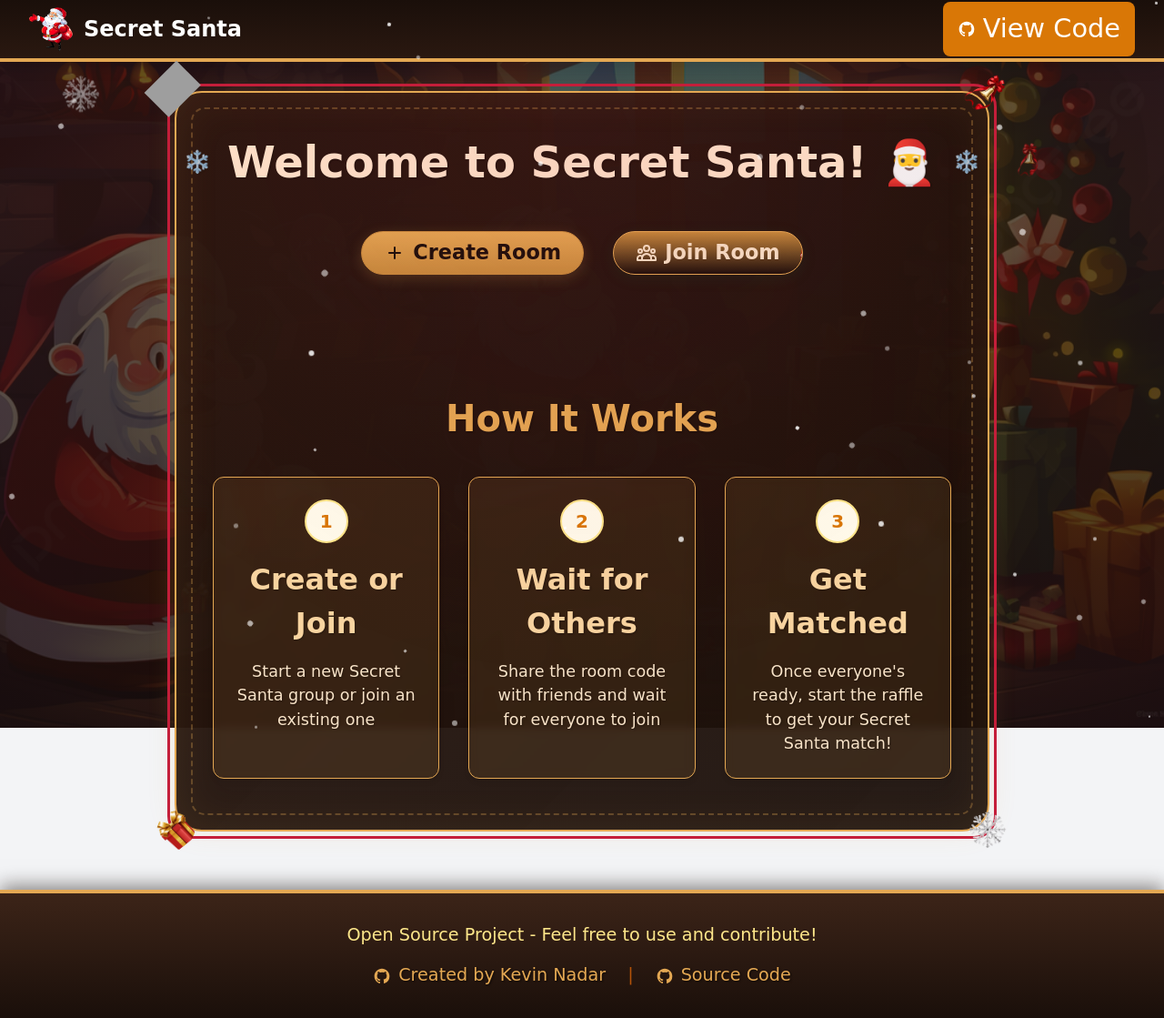
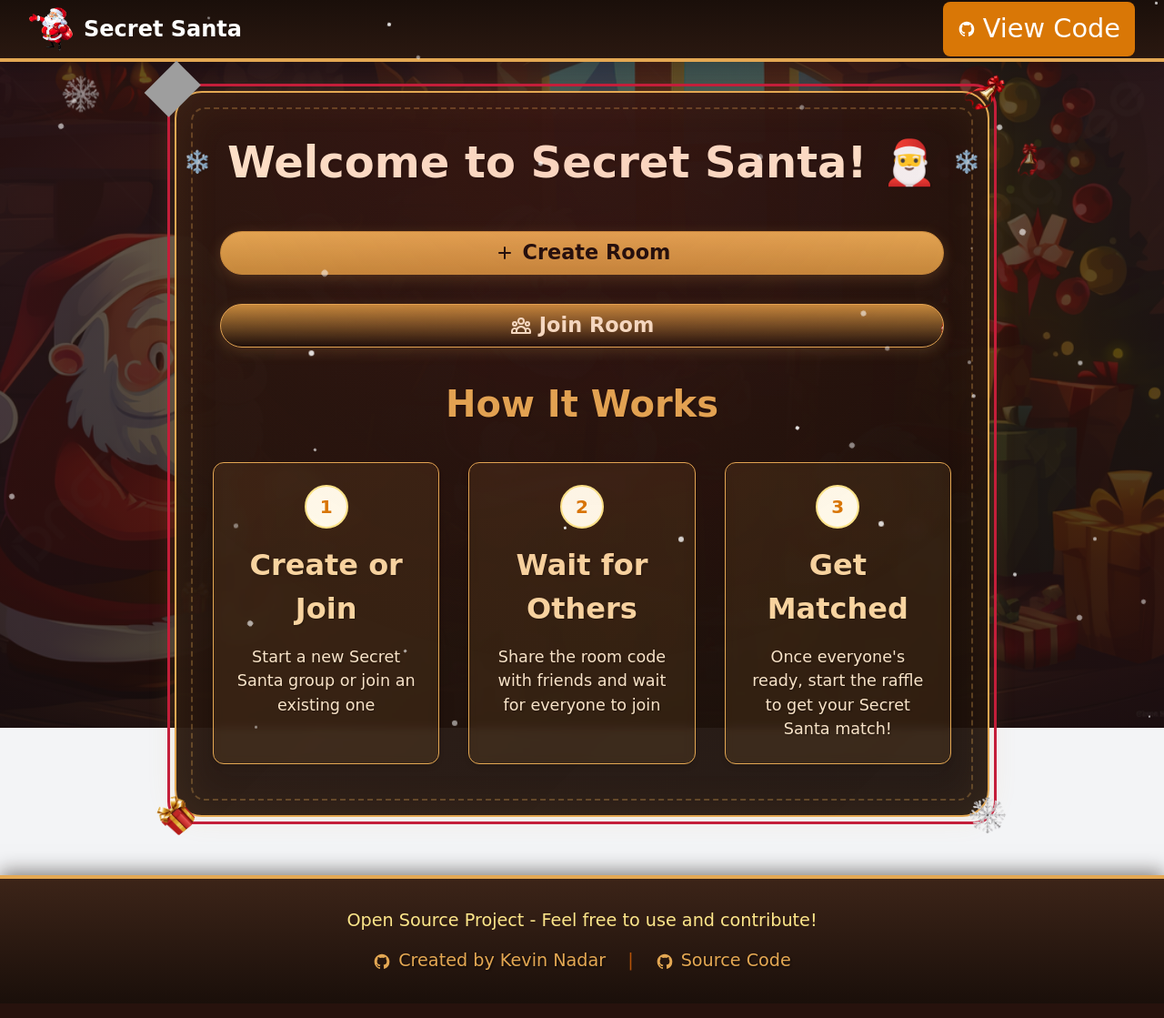
Before and after one commit to kevinnadar22/Secret.Santa.Shuffle, a Flask app: page / in a window 1280 px wide. Shown: the whole page at 91% size. Run offline with Flask 3, Linux system fonts and the light colour scheme; some libraries are stand-ins or nearby versions; some web fonts are replaced; grey boxes are pictures that could not be loaded.

Commit message:
Refactor index.html for improved UI consistency and form layout

```diff
--- a/secret_santa_app/templates/index.html
+++ b/secret_santa_app/templates/index.html
@@ -13,19 +13,19 @@
         <div class="corner-decoration bottom-left-decoration"></div>
         <div class="corner-decoration bottom-right-decoration"></div>
 
-        <h1 class="christmas-title text-4xl font-bold mb-8">
+        <h1 class="christmas-title text-4xl font-bold mb-2">
             Welcome to Secret Santa! 🎅
         </h1>
 
         {% if error %}
-        <div class="bg-red-100 border-2 border-red-400 text-red-700 px-4 py-3 rounded-lg mb-6">
+        <div class="bg-red-100 border-2 border-red-400 text-red-700 px-4 py-3 rounded-lg mb-2">
             <p class="text-center">{{ error }}</p>
         </div>
         {% endif %}
 
         <div class="form-container">
             <!-- Initial Buttons -->
-            <div id="initial_buttons" class="flex flex-col sm:flex-row gap-4 justify-center mb-8">
+            <div id="initial_buttons" class="flex flex-col gap-3 justify-center mb-2">
                 <button id="show_create_form"
                     class="christmas-button group relative min-w-[200px]">
                     <span class="relative z-2 flex items-center justify-center gap-2">
@@ -37,7 +37,7 @@
                     </span>
                 </button>
                 <button id="show_join_form"
-                    class="christmas-button group relative min-w-[200px]" style="background: var(--christmas-green)">
+                    class="christmas-button group relative min-w-[200px]">
                     <span class="relative z-2 flex items-center justify-center gap-2">
                         <svg class="w-6 h-6" fill="none" stroke="currentColor" viewBox="0 0 24 24">
                             <path stroke-linecap="round" stroke-linejoin="round" stroke-width="2"
@@ -50,13 +50,13 @@
             </div>
 
             <!-- Forms -->
-            <div class="forms-wrapper">
+            <div class="forms-wrapper w-full max-w-md mx-auto absolute top-0 left-1/2 -translate-x-1/2 opacity-0 pointer-events-none transition-all duration-300">
                 <!-- Create Room Form -->
-                <form id="create_room_form" class="space-y-6 max-w-md mx-auto" action="/create-room" method="POST">
-                    <div class="christmas-inner-card bg-amber-50 relative">
+                <form id="create_room_form" class="space-y-3 w-full" action="/create-room" method="POST">
+                    <div class="christmas-inner-card bg-amber-50 relative p-4">
                         <div class="corner-decoration top-left-decoration"></div>
                         <div class="corner-decoration top-right-decoration"></div>
-                        <h2 class="christmas-title text-2xl mb-6">Create New Room</h2>
+                        <h2 class="christmas-title text-2xl mb-4">Create New Room</h2>
                         <div class="space-y-4">
                             <div class="relative">
                                 <input required type="text" id="create_name" name="name"
@@ -66,13 +66,13 @@
                                     Please enter your name
                                 </p>
                             </div>
-                            <div class="flex gap-4 justify-end">
-                                <button type="button" class="christmas-button back-btn"
-                                    style="background: var(--christmas-green)">
+                            <div class="flex flex-col gap-3">
+                                <button type="submit" class="christmas-button w-full">
+                                    Create Room
+                                </button>
+                                <button type="button" class="christmas-button back-btn w-full"
+                                    style="background: var(--christmas-red)">
                                     Back
-                                </button>
-                                <button type="submit" class="christmas-button">
-                                    Create Room
                                 </button>
                             </div>
                         </div>
@@ -80,11 +80,11 @@
                 </form>
 
                 <!-- Join Room Form -->
-                <form id="join_room_form" class="space-y-6 max-w-md mx-auto" action="/join-room" method="POST">
-                    <div class="christmas-inner-card bg-amber-50 relative">
+                <form id="join_room_form" class="space-y-3 w-full" action="/join-room" method="POST">
+                    <div class="christmas-inner-card bg-amber-50 relative p-4">
                         <div class="corner-decoration top-left-decoration"></div>
                         <div class="corner-decoration top-right-decoration"></div>
-                        <h2 class="christmas-title text-2xl mb-6">Join Existing Room</h2>
+                        <h2 class="christmas-title text-2xl mb-4">Join Existing Room</h2>
                         <div class="space-y-4">
                             <div class="relative">
                                 <input required type="text" id="join_name" name="name"
@@ -102,13 +102,13 @@
                                     Invalid room code
                                 </p>
                             </div>
-                            <div class="flex gap-4 justify-end">
-                                <button type="button" class="christmas-button back-btn"
-                                    style="background: var(--christmas-green)">
+                            <div class="flex flex-col gap-3">
+                                <button type="submit" class="christmas-button w-full">
+                                    Join Room
+                                </button>
+                                <button type="button" class="christmas-button back-btn w-full"
+                                    style="background: var(--christmas-red)">
                                     Back
-                                </button>
-                                <button type="submit" class="christmas-button">
-                                    Join Room
                                 </button>
                             </div>
                         </div>
@@ -118,7 +118,7 @@
         </div>
 
         <!-- How It Works Section -->
-        <div class="how-it-works mt-12">
+        <div class="how-it-works mt-8">
             <h2 class="text-2xl font-bold text-gray-800 mb-6 text-center">How It Works</h2>
             <div class="grid md:grid-cols-3 gap-6">
                 <div class="bg-white rounded-xl p-6 shadow-md hover:shadow-lg transition-shadow">
@@ -155,5 +155,6 @@
 {% endblock %}
 
 {% block scripts %}
+<script src="{{ url_for('static', filename='js/form_transitions.js') }}"></script>
 <script src="{{ url_for('static', filename='js/app.js') }}"></script>
 {% endblock %}
```
Also changed, not shown: secret_santa_app/static/js/form_transitions.js (added, +48 -0 lines), 1 other file.
